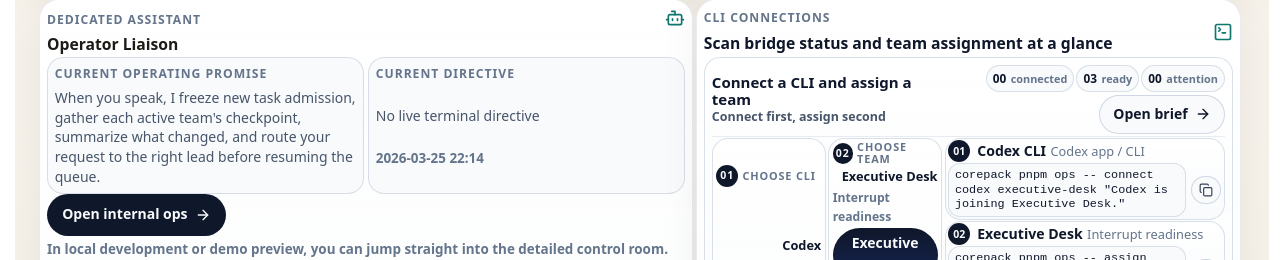
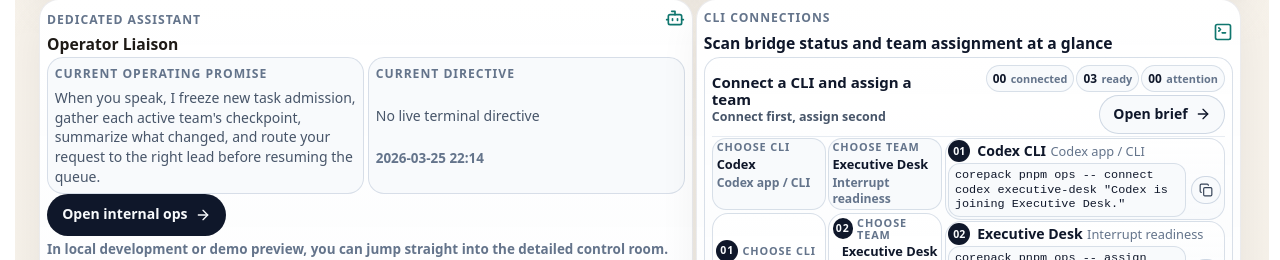
Before and after one commit to GongJae00/research-pages, a Next.js app in the folder apps/web/: page /en in a window 1280 px wide. Shown: the part 1720-1980 px from the top of the page. Built offline with nearby package versions, Linux system fonts and the light colour scheme; no server answers.

Commit message:
Autonomy batch 1435: shell-experience

```diff
--- a/apps/web/src/components/homepage-agent-control-section.module.css
+++ b/apps/web/src/components/homepage-agent-control-section.module.css
@@ -442,6 +442,7 @@
   display: grid;
   grid-template-columns: repeat(2, minmax(0, 1fr));
   gap: 0.08rem;
+  grid-column: 1 / -1;
 }
 
 .providerSummaryChips {
--- a/apps/web/src/components/homepage-agent-control-section.tsx
+++ b/apps/web/src/components/homepage-agent-control-section.tsx
@@ -395,6 +395,23 @@ export function HomepageAgentControlSection({
               </div>
             </div>
             <div className={styles.setupPickerGrid}>
+              <div className={styles.setupDigestRow}>
+                <div className={styles.setupSummaryItem}>
+                  <span className={styles.setupDigestLabel}>{copy.chooseProvider}</span>
+                  <div className={styles.scanPillValue}>
+                    <strong>{selectedProvider?.label ?? "-"}</strong>
+                    <span className={styles.digestMeta}>{selectedProvider?.cliName ?? "-"}</span>
+                  </div>
+                </div>
+                <div className={styles.setupSummaryItem}>
+                  <span className={styles.setupDigestLabel}>{copy.chooseTeam}</span>
+                  <div className={styles.scanPillValue}>
+                    <strong>{selectedTeam?.name ?? "-"}</strong>
+                    <span className={styles.digestMeta}>{selectedTeam?.lane ?? "-"}</span>
+                  </div>
+                </div>
+              </div>
+
               <div className={styles.setupPicker}>
                 <div className={styles.setupPickerLabelRow}>
                   <span className={styles.setupDigestLabel}>
```
